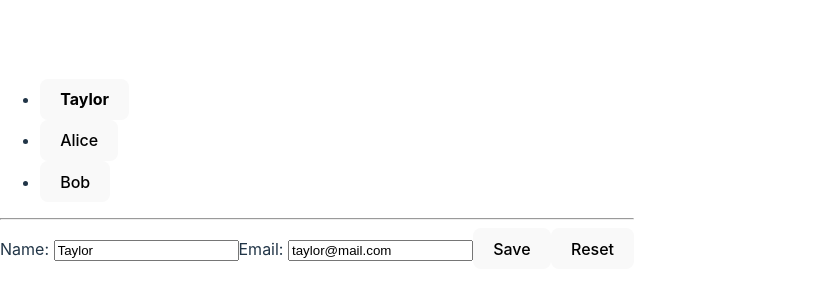
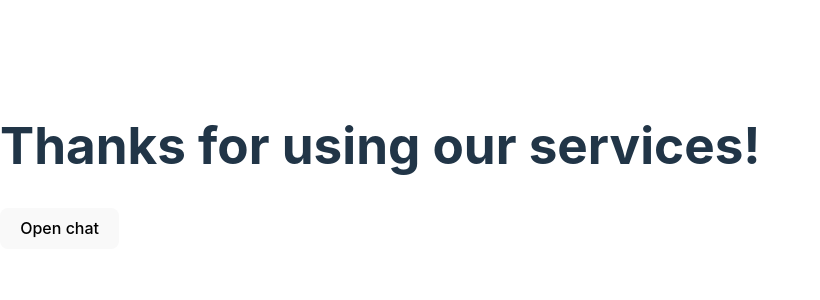
Before and after one commit to AndrewAttemptsCode/odin-my-first-react-app, a React (Vite) app: page / in a window 1280 px wide. Shown: the part 234-534 px from the top of the page, without its empty margins (0-820 px from the left). Built offline with nearby package versions, Linux system fonts and the light colour scheme.

Commit message:
Complete challenge_4 of pt_2

```diff
--- /dev/null
+++ b/src/effect/pt2/challenge_4/App.jsx
@@ -0,0 +1,62 @@
+import { useState } from 'react';
+
+export default function Form() {
+  const [showForm, setShowForm] = useState(false);
+  const [message, setMessage] = useState('');
+
+  function handleSubmit(e) {
+    e.preventDefault();
+    sendMessage(message);
+    setShowForm(false);
+  }
+
+  if (!showForm) {
+    return (
+      <>
+        <h1>Thanks for using our services!</h1>
+        <button onClick={() => {
+          setMessage('');
+          setShowForm(true);
+        }}>
+          Open chat
+        </button>
+      </>
+    );
+  }
+
+  return (
+    <form onSubmit={handleSubmit}>
+      <textarea
+        placeholder="Message"
+        value={message}
+        onChange={e => setMessage(e.target.value)}
+      />
+      <button type="submit" disabled={message === ''}>
+        Send
+      </button>
+    </form>
+  );
+}
+
+function sendMessage(message) {
+  console.log('Sending message: ' + message);
+}
+
+
+// Challenge 4 of 4: Submit a form without Effects
+// This Form component lets you send a message to a friend.
+// When you submit the form, the showForm state variable is
+// set to false. This triggers an Effect calling sendMessage(message),
+// which sends the message (you can see it in the console).
+// After the message is sent, you see a “Thank you” dialog with
+// an “Open chat” button that lets you get back to the form.
+
+// Your app’s users are sending way too many messages.
+// To make chatting a little bit more difficult, you’ve
+// decided to show the “Thank you” dialog first rather than
+// the form. Change the showForm state variable to initialize
+// to false instead of true. As soon as you make that change,
+// the console will show that an empty message was sent.
+// Something in this logic is wrong!
+
+// What’s the root cause of this problem? And how can you fix it?
--- a/src/main.jsx
+++ b/src/main.jsx
@@ -1,7 +1,7 @@
 import { StrictMode } from 'react'
 import { createRoot } from 'react-dom/client'
 import './index.css'
-import ContactManager from './effect/pt2/challenge_3/App';
+import Form from './effect/pt2/challenge_4/App';
 
 
 const rootElement = document.getElementById('root');
@@ -9,6 +9,6 @@ const root = createRoot(rootElement);
 
 root.render(
   <StrictMode>
-  <ContactManager />
+  <Form />
   </StrictMode>
 )
```
